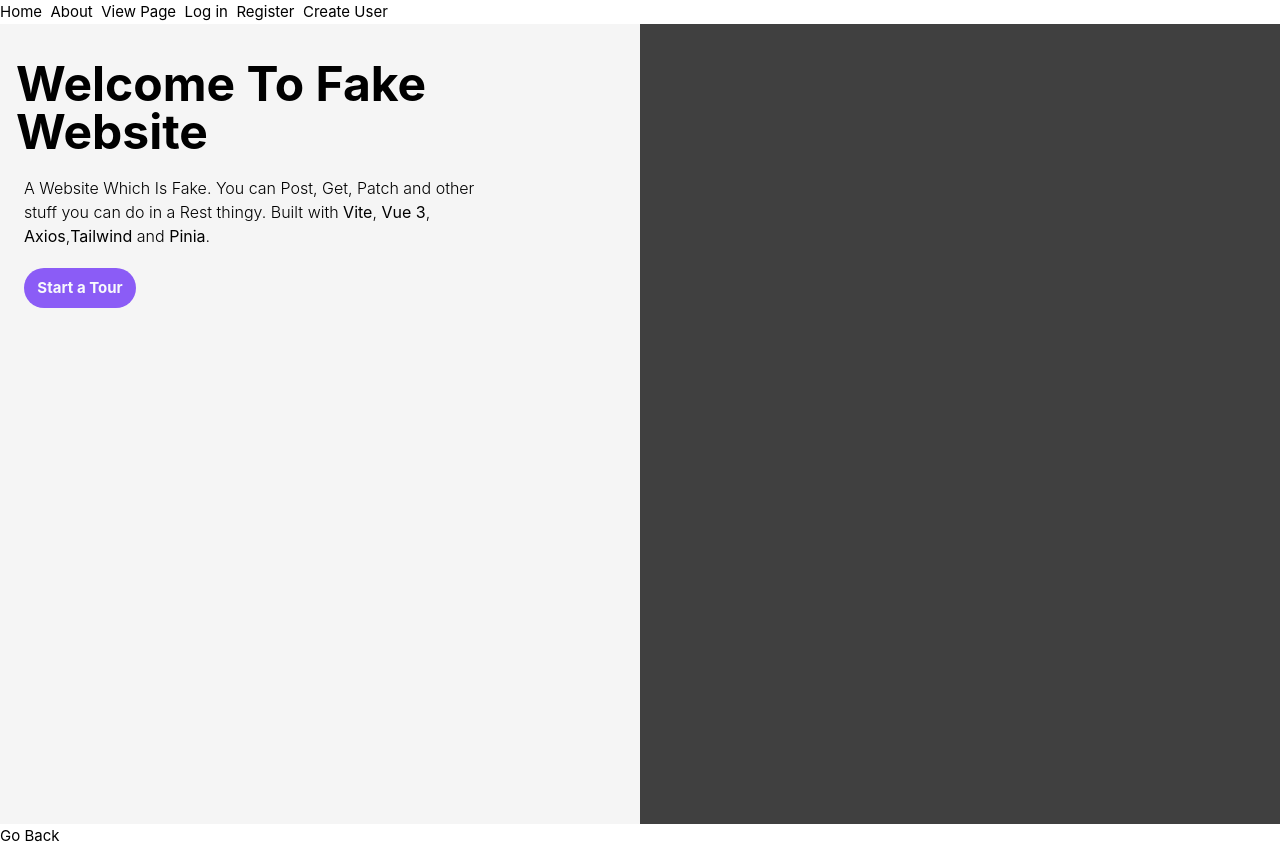
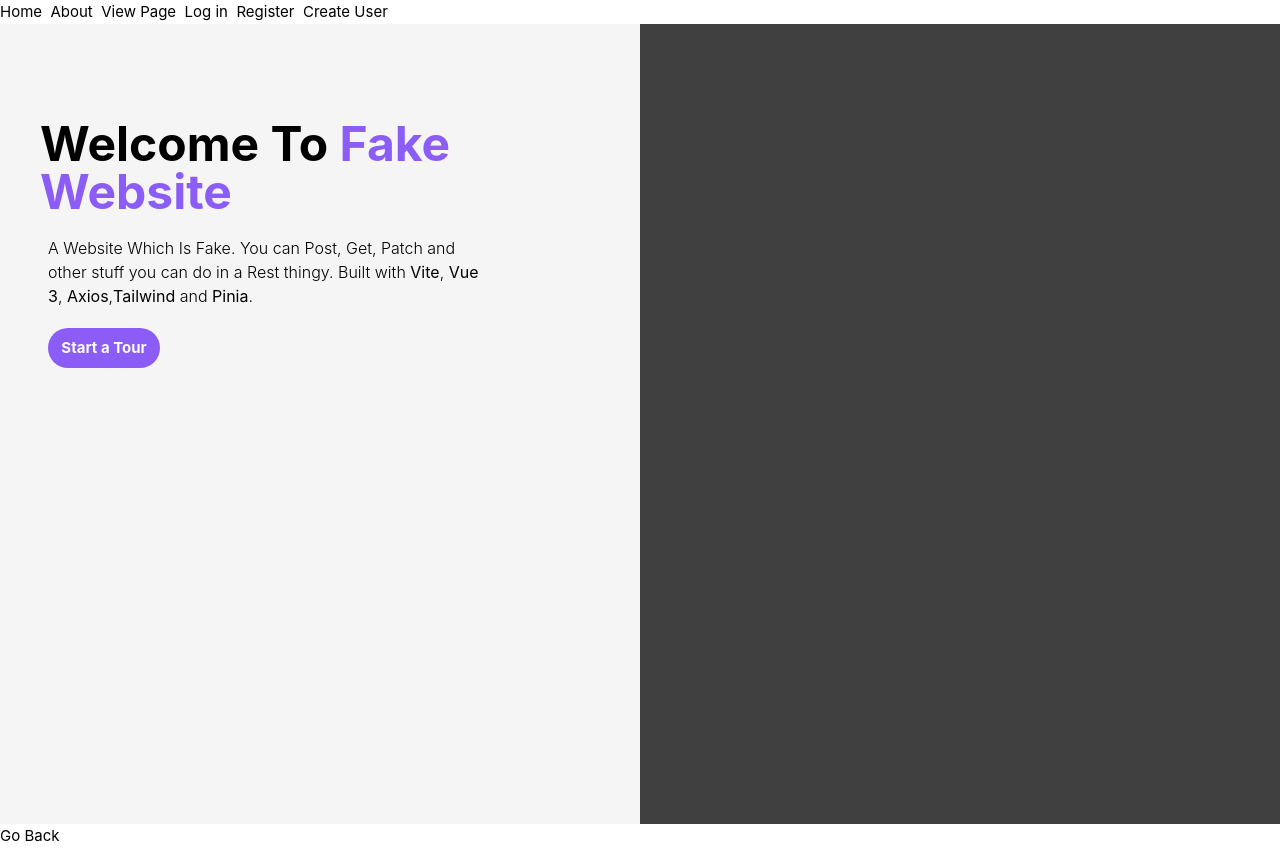
Before and after one commit to LueKely/Fake-Website, a Vue app: page / in a window 1280 px wide. Built offline with nearby package versions, Linux system fonts and the light colour scheme.

Commit message:
Update HomeView.vue

```diff
--- a/src/views/HomeView.vue
+++ b/src/views/HomeView.vue
@@ -3,9 +3,11 @@
 <template>
 	<div class="flex w-screen h-screen">
 		<!-- Flavour Text -->
-		<div class="bg-neutral-100 w-1/2 p-4 flex flex-col items-center">
-			<div class="flex flex-col items-start mt-5">
-				<h1 class="text-5xl font-bold">Welcome To Fake Website</h1>
+		<div class="bg-neutral-100 w-1/2 py-4 px-10 flex flex-col items-center">
+			<div class="flex flex-col items-start mt-20">
+				<h1 class="text-5xl font-bold">
+					Welcome To <span class="text-violet-500 font-bold">Fake Website</span>
+				</h1>
 
 				<p class="text-base w-4/5 font-light mt-5 ml-2">
 					A Website Which Is Fake. You can Post, Get, Patch and other stuff you
```
